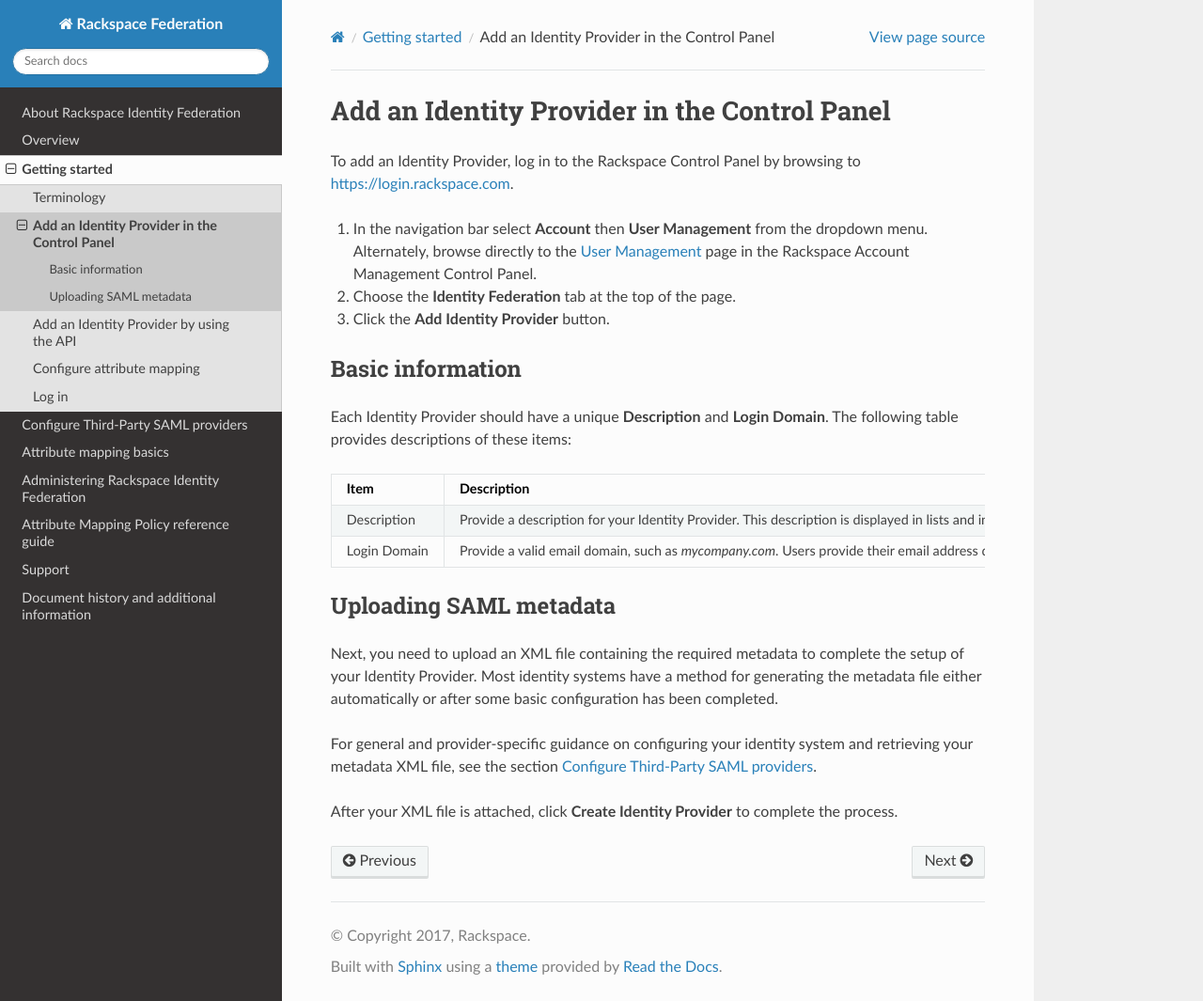
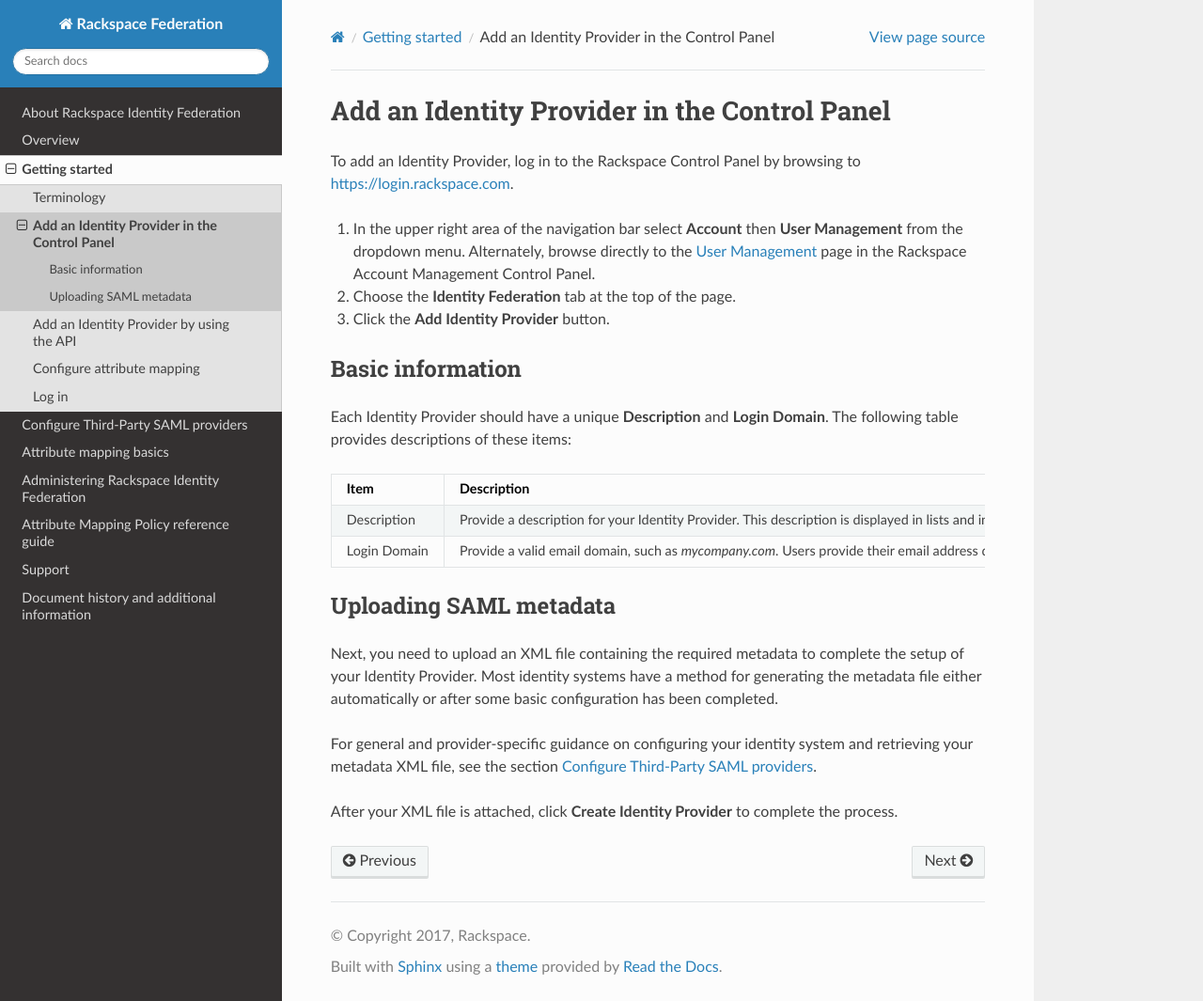
Before and after one commit to rackerlabs/docs-rackspace-federation, a Sphinx documentation site: the page built from doc/gettingstarted/add-idp-cp.rst, in a window 1280 px wide and 1065 px high. Shown: the whole window at 94% size. Built offline with Sphinx 7.4.7 and the Read the Docs theme 2.0.0, drawn with Linux system fonts in a browser that asks for light colours; the version number could not be read and is left out.

Commit message:
Added more context to description

```diff
--- a/doc/gettingstarted/add-idp-cp.rst
+++ b/doc/gettingstarted/add-idp-cp.rst
@@ -7,7 +7,7 @@
 To add an |idp|, log in to the Rackspace Control Panel by browsing to
 https://login.rackspace.com.
 
-1. In the navigation bar select **Account** then
+1. In the upper right area of the navigation bar select **Account** then
    **User Management** from the dropdown menu. Alternately, browse
    directly to the `User Management <https://account.rackspace.com/users>`_ page
    in the Rackspace Account Management Control Panel.
```
